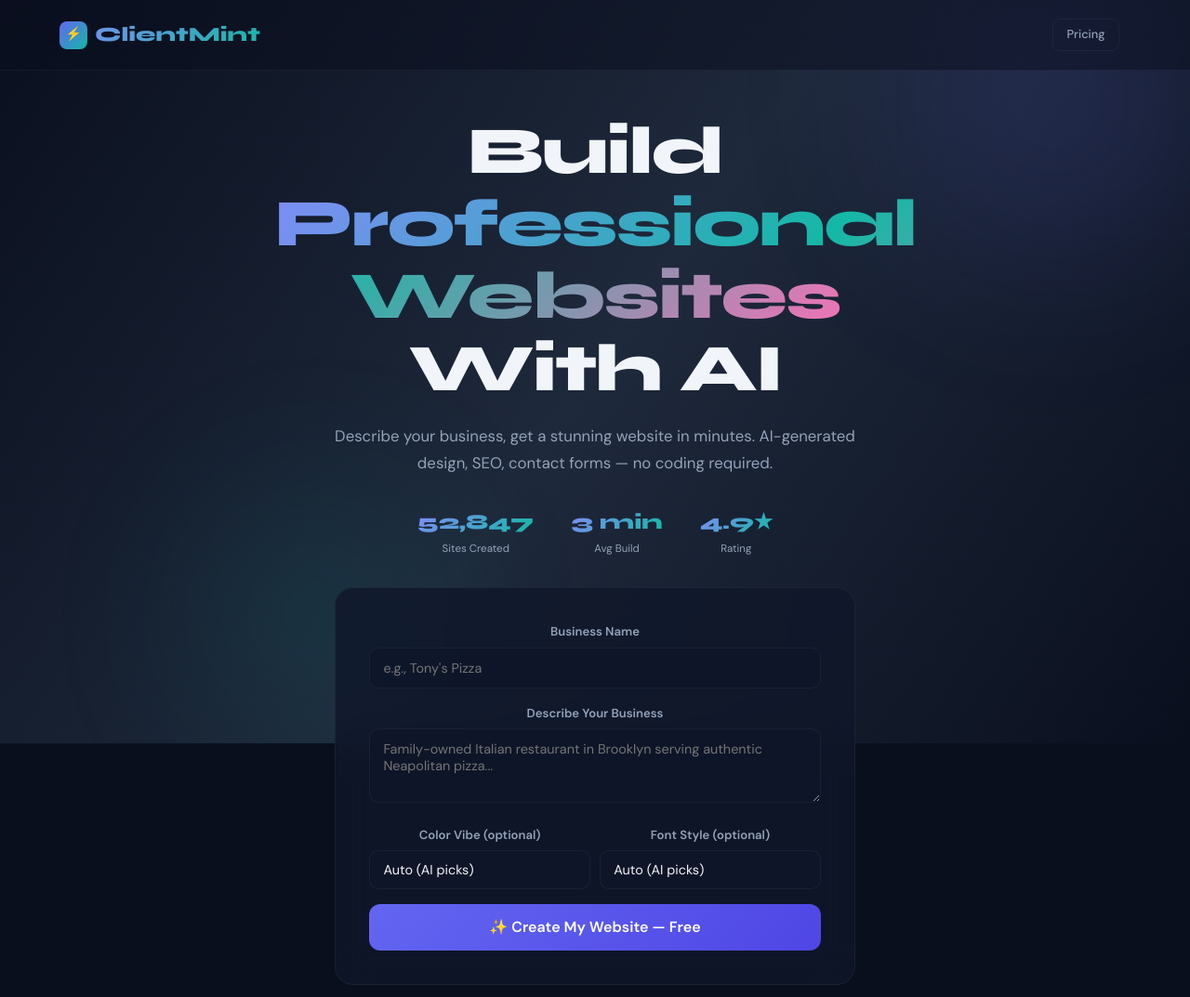
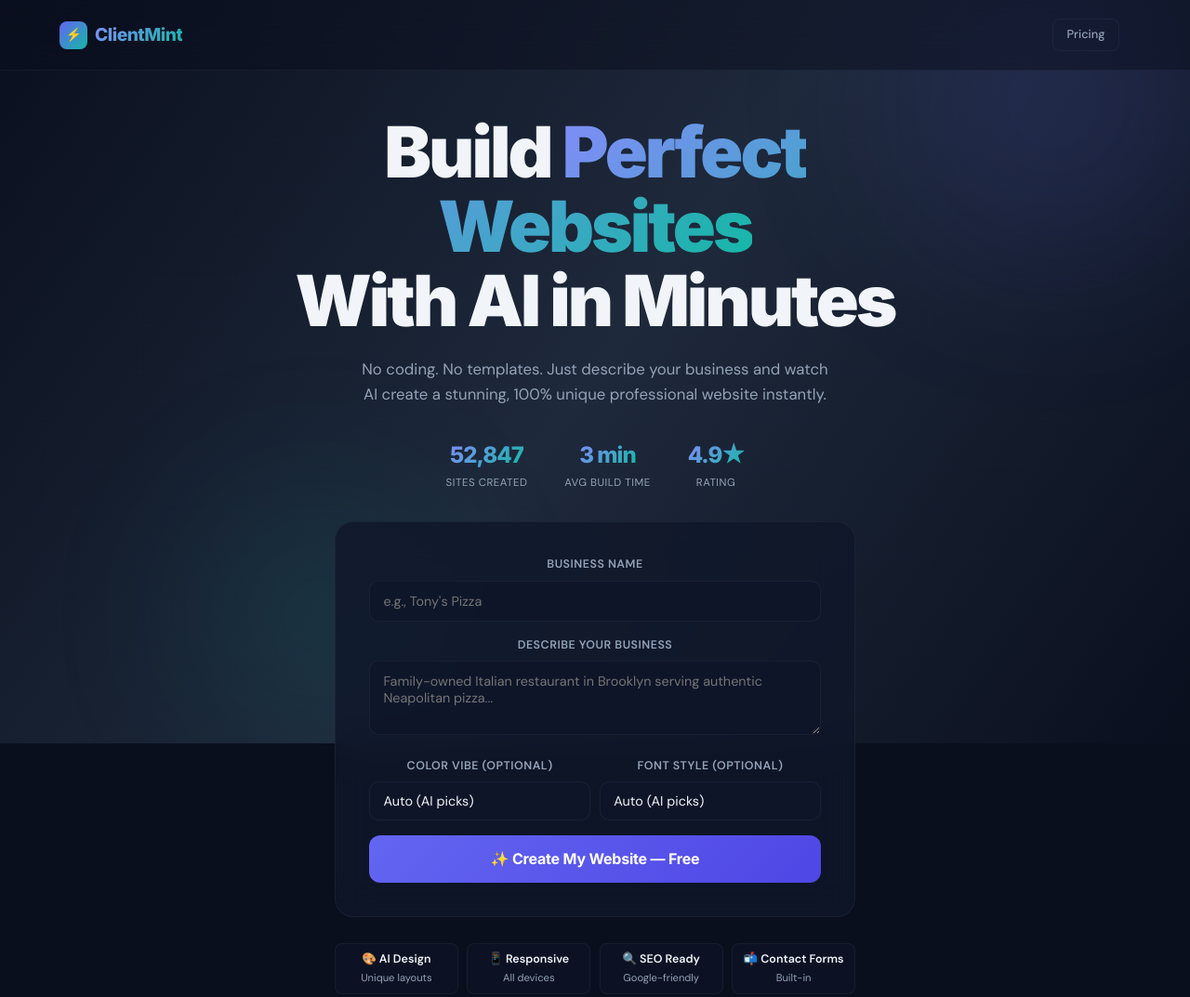
Before and after one commit to ClearViewDigitalOfficial/clientmint, a website: page index.html in a window 1280 px wide. Shown: the top 1073 px of the page at 93% size. Drawn offline with nearby package versions, Linux system fonts and the light colour scheme.

Commit message:
Update index.html

```diff
--- a/index.html
+++ b/index.html
@@ -8,7 +8,7 @@
     <meta property="og:title" content="ClientMint — AI Website Builder">
     <meta property="og:description" content="Generate professional websites instantly with AI. No coding needed.">
     <meta property="og:type" content="website">
-    <link href="https://fonts.googleapis.com/css2?family=Syne:wght@700;800&family=DM+Sans:ital,wght@0,300;0,400;0,500;0,600;1,400&display=swap" rel="stylesheet">
+    <link href="https://fonts.googleapis.com/css2?family=Inter:wght@400;500;600;700;800;900&family=DM+Sans:wght@300;400;500;600&display=swap" rel="stylesheet">
     <script src="https://cdn.jsdelivr.net/npm/@supabase/supabase-js@2"></script>
     <style>
         *,*::before,*::after{margin:0;padding:0;box-sizing:border-box}
@@ -25,30 +25,31 @@
         .screen{display:none;min-height:100vh}.screen.active{display:block}
         .main-container{position:relative;z-index:1;min-height:100vh;display:flex;flex-direction:column}
         .header{padding:1.25rem 5%;display:flex;justify-content:space-between;align-items:center;backdrop-filter:blur(20px);border-bottom:1px solid var(--b);background:rgba(10,15,30,.5)}
-        .logo{font-family:'Syne',sans-serif;font-size:1.35rem;font-weight:800;background:linear-gradient(135deg,var(--pl),var(--a));-webkit-background-clip:text;-webkit-text-fill-color:transparent;text-decoration:none;display:flex;align-items:center;gap:.5rem}
-        .logo-mark{width:30px;height:30px;background:linear-gradient(135deg,var(--p),var(--a));border-radius:8px;display:grid;place-items:center;font-size:14px;-webkit-text-fill-color:white}
+        .logo{font-family:'Inter',sans-serif;font-size:1.2rem;font-weight:800;text-decoration:none;display:flex;align-items:center;gap:.5rem;letter-spacing:-0.5px}
+        .logo-mark{width:30px;height:30px;background:linear-gradient(135deg,var(--p),var(--a));border-radius:8px;display:grid;place-items:center;font-size:14px;color:white;flex-shrink:0}
+        .logo-text{background:linear-gradient(135deg,var(--pl),var(--a));-webkit-background-clip:text;-webkit-text-fill-color:transparent}
         .header-right{display:flex;align-items:center;gap:.75rem}
         .user-email{font-size:.82rem;color:var(--tm)}
         .btn-h{padding:.4rem .9rem;background:transparent;border:1px solid var(--b);color:var(--tm);border-radius:8px;cursor:pointer;font-size:.8rem;font-weight:500;transition:all .2s;font-family:'DM Sans',sans-serif;text-decoration:none}
         .btn-h:hover{border-color:var(--bg2);color:var(--t)}
         .hero{flex:1;display:flex;align-items:center;justify-content:center;padding:3rem 5%}
         .hero-content{max-width:800px;width:100%;text-align:center}
-        h1{font-family:'Syne',sans-serif;font-size:clamp(2.5rem,6vw,4.5rem);font-weight:800;line-height:1.08;margin-bottom:1.25rem;letter-spacing:-2px}
-        .grad{background:linear-gradient(135deg,var(--pl) 0%,var(--a) 50%,#F472B6 100%);-webkit-background-clip:text;-webkit-text-fill-color:transparent}
-        .subtitle{font-size:1.05rem;color:var(--tm);max-width:560px;margin:0 auto 2rem;line-height:1.7}
+        h1{font-family:'Inter',sans-serif;font-size:clamp(2.6rem,6vw,4.75rem);font-weight:900;line-height:1.05;margin-bottom:1.25rem;letter-spacing:-3px;text-rendering:optimizeLegibility;-webkit-font-smoothing:antialiased}
+        .grad{background:linear-gradient(135deg,var(--pl) 0%,var(--a) 100%);-webkit-background-clip:text;-webkit-text-fill-color:transparent}
+        .subtitle{font-size:1.05rem;color:var(--tm);max-width:520px;margin:0 auto 2rem;line-height:1.65;font-weight:400}
         .stats{display:flex;justify-content:center;gap:2.5rem;margin-bottom:2rem}
         .stat{text-align:center}
-        .stat-number{font-family:'Syne',sans-serif;font-size:1.4rem;font-weight:800;background:linear-gradient(135deg,var(--pl),var(--a));-webkit-background-clip:text;-webkit-text-fill-color:transparent}
-        .stat-label{font-size:.72rem;color:var(--tm);display:block;margin-top:.1rem}
+        .stat-number{font-family:'Inter',sans-serif;font-size:1.5rem;font-weight:800;background:linear-gradient(135deg,var(--pl),var(--a));-webkit-background-clip:text;-webkit-text-fill-color:transparent;letter-spacing:-1px}
+        .stat-label{font-size:.72rem;color:var(--tm);display:block;margin-top:.1rem;text-transform:uppercase;letter-spacing:.5px}
         .form-card{background:var(--card);border:1px solid var(--b);border-radius:20px;padding:2.25rem;max-width:560px;margin:0 auto;backdrop-filter:blur(20px)}
         .form-group{margin-bottom:1rem}
-        .form-group label{display:block;font-size:.82rem;font-weight:600;color:var(--tm);margin-bottom:.4rem}
+        .form-group label{display:block;font-size:.78rem;font-weight:600;color:var(--tm);margin-bottom:.4rem;text-transform:uppercase;letter-spacing:.5px}
         .form-group input,.form-group textarea,.form-group select{width:100%;padding:.75rem .9rem;background:rgba(15,23,42,.9);border:1px solid var(--b);border-radius:10px;color:var(--t);font-size:.9rem;font-family:'DM Sans',sans-serif;transition:border-color .2s}
         .form-group input:focus,.form-group textarea:focus,.form-group select:focus{outline:none;border-color:var(--pl)}
         .form-group textarea{min-height:80px;resize:vertical}
         .form-group select{appearance:none;cursor:pointer}
         .style-row{display:grid;grid-template-columns:1fr 1fr;gap:.6rem}
-        .btn-primary{width:100%;padding:.9rem;background:linear-gradient(135deg,var(--p),var(--pd));color:#fff;border:none;border-radius:12px;font-family:'DM Sans',sans-serif;font-size:1rem;font-weight:700;cursor:pointer;transition:all .25s}
+        .btn-primary{width:100%;padding:.95rem;background:linear-gradient(135deg,var(--p),var(--pd));color:#fff;border:none;border-radius:12px;font-family:'Inter',sans-serif;font-size:1rem;font-weight:700;cursor:pointer;transition:all .25s;letter-spacing:-.2px}
         .btn-primary:hover{box-shadow:0 12px 35px rgba(99,102,241,.45);transform:translateY(-2px)}
         .features{display:grid;grid-template-columns:repeat(4,1fr);gap:.6rem;max-width:560px;margin:1.75rem auto 0}
         .feature{font-size:.7rem;color:var(--tm);padding:.45rem;background:rgba(15,23,42,.5);border:1px solid var(--b);border-radius:8px;text-align:center}
@@ -61,10 +62,10 @@
         .editor-screen{display:grid;grid-template-columns:300px 1fr;height:100vh}
         .sidebar{background:rgba(10,15,30,.95);border-right:1px solid var(--b);padding:1rem;overflow-y:auto;display:flex;flex-direction:column;gap:.75rem}
         .sb-section{background:var(--card);border:1px solid var(--b);border-radius:12px;padding:.85rem}
-        .sb-section h3{font-family:'Syne',sans-serif;font-size:.72rem;font-weight:700;text-transform:uppercase;letter-spacing:.8px;color:var(--tm);margin-bottom:.6rem}
+        .sb-section h3{font-family:'Inter',sans-serif;font-size:.68rem;font-weight:700;text-transform:uppercase;letter-spacing:1px;color:var(--tm);margin-bottom:.6rem}
         .edit-input{width:100%;padding:.6rem;background:rgba(15,23,42,.9);border:1px solid var(--b);border-radius:8px;color:var(--t);font-size:.82rem;font-family:'DM Sans',sans-serif;min-height:65px;resize:vertical}
         .edit-input:focus{outline:none;border-color:var(--pl)}
-        .edit-btn{width:100%;padding:.55rem;background:linear-gradient(135deg,var(--p),var(--pd));color:#fff;border:none;border-radius:8px;font-family:'DM Sans',sans-serif;font-size:.82rem;font-weight:600;cursor:pointer;transition:all .2s;margin-top:.4rem}
+        .edit-btn{width:100%;padding:.55rem;background:linear-gradient(135deg,var(--p),var(--pd));color:#fff;border:none;border-radius:8px;font-family:'Inter',sans-serif;font-size:.82rem;font-weight:600;cursor:pointer;transition:all .2s;margin-top:.4rem}
         .edit-btn:hover:not(:disabled){box-shadow:0 6px 20px rgba(99,102,241,.35)}
         .edit-btn:disabled{opacity:.5;cursor:not-allowed}
         .quick-edits{display:flex;flex-wrap:wrap;gap:.3rem;margin-top:.4rem}
@@ -79,16 +80,16 @@
         .preview-area{position:relative;background:#111827;overflow:hidden;display:flex;justify-content:center}
         .preview-frame{width:100%;height:100%;border:none;background:#fff;transition:max-width .3s}
         .upgrade-bar{position:fixed;bottom:0;left:0;right:0;background:rgba(10,15,30,.95);backdrop-filter:blur(20px);border-top:1px solid var(--b);padding:.85rem 5%;display:flex;align-items:center;justify-content:space-between;z-index:100}
-        .btn-upgrade{padding:.6rem 1.3rem;background:linear-gradient(135deg,var(--g),#059669);color:#fff;border:none;border-radius:10px;font-family:'DM Sans',sans-serif;font-size:.85rem;font-weight:700;cursor:pointer;transition:all .25s}
+        .btn-upgrade{padding:.6rem 1.3rem;background:linear-gradient(135deg,var(--g),#059669);color:#fff;border:none;border-radius:10px;font-family:'Inter',sans-serif;font-size:.85rem;font-weight:700;cursor:pointer;transition:all .25s}
         .btn-upgrade:hover{box-shadow:0 8px 25px rgba(16,185,129,.35);transform:translateY(-1px)}
         .modal-overlay{position:fixed;inset:0;background:rgba(0,0,0,.6);display:none;align-items:center;justify-content:center;z-index:1000;backdrop-filter:blur(4px)}
         .modal-overlay.active{display:flex}
         .modal{background:var(--card);border:1px solid var(--b);border-radius:20px;padding:2.25rem;max-width:400px;width:90%;backdrop-filter:blur(20px)}
-        .modal h2{font-family:'Syne',sans-serif;font-size:1.4rem;font-weight:800;margin-bottom:.3rem}
+        .modal h2{font-family:'Inter',sans-serif;font-size:1.4rem;font-weight:800;margin-bottom:.3rem;letter-spacing:-0.5px}
         .modal p{color:var(--tm);font-size:.85rem;margin-bottom:1.25rem}
         .modal input{width:100%;padding:.75rem .9rem;background:rgba(15,23,42,.9);border:1px solid var(--b);border-radius:10px;color:var(--t);font-size:.88rem;margin-bottom:.65rem;font-family:'DM Sans',sans-serif}
         .modal input:focus{outline:none;border-color:var(--pl)}
-        .btn-auth{width:100%;padding:.8rem;background:linear-gradient(135deg,var(--p),var(--pd));color:#fff;border:none;border-radius:10px;font-family:'DM Sans',sans-serif;font-size:.9rem;font-weight:700;cursor:pointer;margin-bottom:.75rem}
+        .btn-auth{width:100%;padding:.8rem;background:linear-gradient(135deg,var(--p),var(--pd));color:#fff;border:none;border-radius:10px;font-family:'Inter',sans-serif;font-size:.9rem;font-weight:700;cursor:pointer;margin-bottom:.75rem}
         .btn-google{width:100%;padding:.7rem;background:#fff;color:#333;border:1px solid #ddd;border-radius:10px;font-family:'DM Sans',sans-serif;font-size:.85rem;font-weight:600;cursor:pointer;display:flex;align-items:center;justify-content:center;gap:.5rem;margin-bottom:.75rem}
         .btn-google:hover{background:#f5f5f5}
         .auth-divider{display:flex;align-items:center;gap:.75rem;margin-bottom:.75rem;color:var(--tm);font-size:.78rem}
@@ -99,7 +100,7 @@
         .auth-error{background:rgba(239,68,68,.1);border:1px solid rgba(239,68,68,.3);color:#FCA5A5}
         .auth-success{background:rgba(16,185,129,.1);border:1px solid rgba(16,185,129,.3);color:#6EE7B7}
         .auth-error.active,.auth-success.active{display:block}
-        @media(max-width:768px){h1{font-size:2.2rem}.form-card{padding:1.5rem}.editor-screen{grid-template-columns:1fr}.sidebar{display:none}.stats{gap:1.5rem}.features{grid-template-columns:repeat(2,1fr)}}
+        @media(max-width:768px){h1{font-size:2.4rem;letter-spacing:-2px}.form-card{padding:1.5rem}.editor-screen{grid-template-columns:1fr}.sidebar{display:none}.stats{gap:1.5rem}.features{grid-template-columns:repeat(2,1fr)}}
     </style>
 </head>
 <body>
@@ -128,7 +129,7 @@
     <div id="homeScreen" class="screen active">
         <div class="main-container">
             <div class="header">
-                <a href="/" class="logo"><div class="logo-mark">⚡</div>ClientMint</a>
+                <a href="/" class="logo"><div class="logo-mark">⚡</div><span class="logo-text">ClientMint</span></a>
                 <div class="header-right">
                     <a href="/pricing" class="btn-h">Pricing</a>
                     <a href="/dashboard" class="btn-h" id="dashboardBtn" style="display:none">Dashboard</a>
@@ -138,11 +139,11 @@
             </div>
             <div class="hero">
                 <div class="hero-content">
-                    <h1>Build <span class="grad">Professional Websites</span> With AI</h1>
-                    <p class="subtitle">Describe your business, get a stunning website in minutes. AI-generated design, SEO, contact forms &mdash; no coding required.</p>
+                    <h1>Build <span class="grad">Perfect Websites</span><br>With AI in Minutes</h1>
+                    <p class="subtitle">No coding. No templates. Just describe your business and watch AI create a stunning, 100% unique professional website instantly.</p>
                     <div class="stats">
                         <div class="stat"><span class="stat-number">52,847</span><span class="stat-label">Sites Created</span></div>
-                        <div class="stat"><span class="stat-number">3 min</span><span class="stat-label">Avg Build</span></div>
+                        <div class="stat"><span class="stat-number">3 min</span><span class="stat-label">Avg Build Time</span></div>
                         <div class="stat"><span class="stat-number">4.9★</span><span class="stat-label">Rating</span></div>
                     </div>
                     <div class="form-card">
@@ -197,11 +198,11 @@
     <!-- LOADING SCREEN -->
     <div id="loadingScreen" class="screen">
         <div class="main-container">
-            <div class="header"><a href="/" class="logo"><div class="logo-mark">⚡</div>ClientMint</a></div>
+            <div class="header"><a href="/" class="logo"><div class="logo-mark">⚡</div><span class="logo-text">ClientMint</span></a></div>
             <div class="hero">
                 <div class="loading-screen">
                     <div class="loading-icon"></div>
-                    <h2 style="font-family:Syne,sans-serif;font-size:1.75rem;margin-bottom:.75rem">Building your website</h2>
+                    <h2 style="font-family:Inter,sans-serif;font-size:1.75rem;font-weight:800;margin-bottom:.75rem;letter-spacing:-1px">Building your website</h2>
                     <p style="color:var(--tm);margin-bottom:1.5rem">AI is designing your unique site with SEO, forms &amp; responsive layout...</p>
                     <div class="progress-bar-container"><div class="progress-bar" id="progressBar"></div></div>
                 </div>
@@ -213,13 +214,10 @@
     <div id="editorScreen" class="screen">
         <div class="editor-screen">
             <div class="sidebar">
-                <!-- Edit Usage -->
                 <div class="sb-section" id="editUsageBar">
                     <h3>Usage</h3>
                     <p style="font-size:.78rem;color:var(--tm)">Loading...</p>
                 </div>
-
-                <!-- AI Edit -->
                 <div class="sb-section">
                     <h3>AI Editor</h3>
                     <textarea class="edit-input" id="editInput" placeholder='Try: "Make the hero section blue" or "Add a pricing section"'></textarea>
@@ -233,8 +231,6 @@
                         <button class="qe" onclick="quickEdit('Make the fonts larger and more modern')">🔤 Bigger Text</button>
                     </div>
                 </div>
-
-                <!-- Preview Modes -->
                 <div class="sb-section">
                     <h3>Preview</h3>
                     <div class="preview-modes">
@@ -243,8 +239,6 @@
                         <button class="pm" id="preview-mobile" onclick="setPreviewMode('mobile')">📲 Mobile</button>
                     </div>
                 </div>
-
-                <!-- Tools -->
                 <div class="sb-section">
                     <h3>Tools</h3>
                     <div class="tool-grid">
@@ -254,8 +248,6 @@
                         <button class="tool" onclick="if(userData.siteId)sessionStorage.setItem('pendingSiteId',userData.siteId);window.location.href='/pricing'">⬆ Upgrade</button>
                     </div>
                 </div>
-
-                <!-- Status -->
                 <div class="sb-section">
                     <h3>Status</h3>
                     <div style="font-size:.78rem;color:var(--tm);display:flex;flex-direction:column;gap:.35rem">
```
